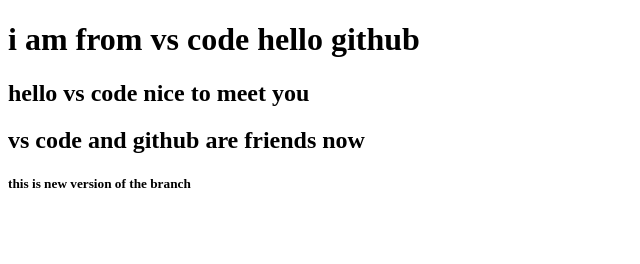
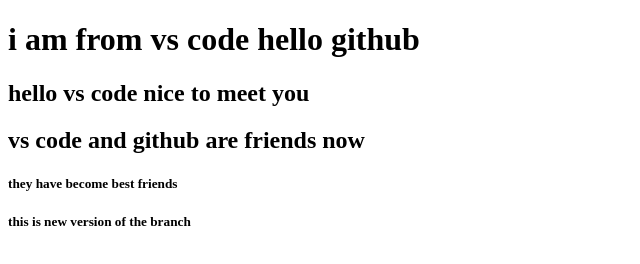
Before and after one commit to allgittest/gittest1, a plain HTML site: page index.html in a window 1280 px wide. Shown: the whole page, without its empty margins (0-640 px from the left). Drawn offline with Linux system fonts and the light colour scheme.

Commit message:
new changeees

```diff
--- a/index.html
+++ b/index.html
@@ -11,6 +11,8 @@
   <h2>hello vs code nice to meet you</h2>
   <h2>vs code and github are friends now</h2>
 
+  <h5>they have become best friends</h5>
+
   <h5>this is new version of the branch</h5>
 </body>
 </html>
```
